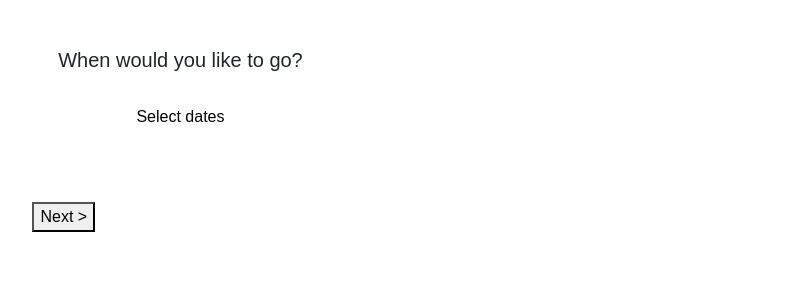
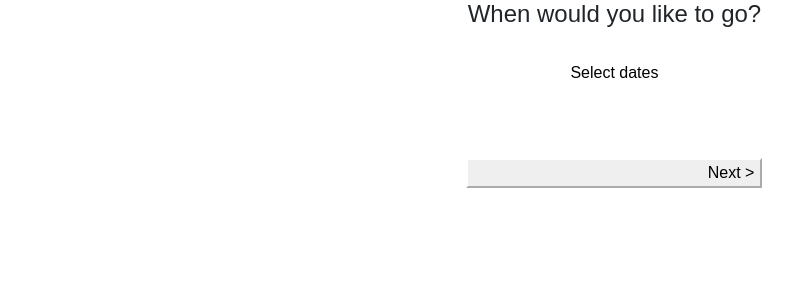
Before and after one commit to brittanynm/campsite-checker, a Flask app: page /dates in a window 1280 px wide. Shown: the part 82-382 px from the top of the page, without its empty margins (30-823 px from the left). Run offline with Flask 2, Linux system fonts and the light colour scheme; some libraries are stand-ins or nearby versions.

Commit message:
button alignment on calendar page

```diff
--- a/static/css/main.css
+++ b/static/css/main.css
@@ -15,6 +15,14 @@
     align-items: center;
     justify-content: center;
 }
+.align {
+    display: flex;
+    align-items: center;
+    justify-content: center;
+}
+.text-right {
+    border-color: white;
+}
 
 #demo {
     width: 296px;
@@ -26,6 +34,11 @@
     width: fit-content;
 }
 
+.datepicker {
+    display: flex;
+    align-items: center;
+    justify-content: center;
+}
 
 .date-selection {
     width: fit-content;
--- a/templates/calendar.html
+++ b/templates/calendar.html
@@ -5,20 +5,21 @@
     <link rel="stylesheet" type="text/css" href="/static/css/lightpick.css">
 </head>
 <body>
-
-
+  <div class="align">
+    <div class="datepicker">
         <br><br>
         <form action="/dates" class="flex-col" id="calendar-form" method="POST">
-        <div id="title"><h5>When would you like to go?</h5></div><br>
+            <div id="title"><h4>When would you like to go?</h4></div><br>
             <div class="flex-col">
                 <input type="text" value= "Select dates" id="demo" name="date-start"><br>
             </div>
             <!-- <label for="end" required>Depart:</label>
                 <input type="text" id="start" name="date-end" required><br><br> -->
             <br><br>
-        <button type="submit" class="date-selection">Next > </button>
+            <button type="submit" class="text-right">Next > </button>
         </form>
-
+    </div>
+  </div>
 </body>
 <script src="https://cdnjs.cloudflare.com/ajax/libs/moment.js/2.22.2/moment-with-locales.min.js"></script>
 <script src="https://unpkg.com/lightpick@latest/lightpick.js"></script>
```
Lines whose indentation alone changed are shown as unchanged.
